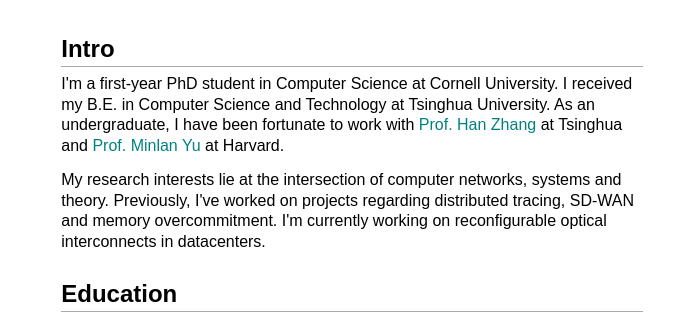
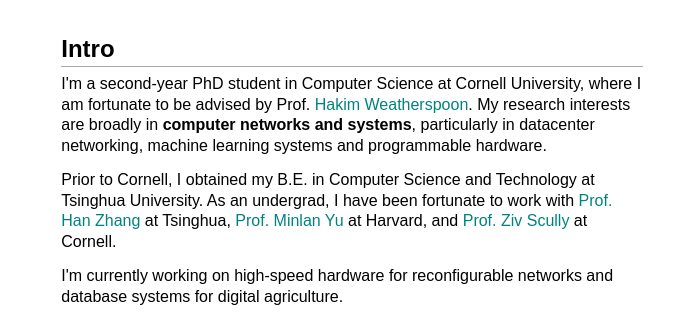
Before and after one commit to yxshen20/yxshen20.github.io, a plain HTML site: page index.html in a window 1280 px wide. Shown: the top 321 px of the page, 288-962 px from the left. Drawn offline with Linux system fonts and the light colour scheme.

Commit message:
2025.10 update

```diff
--- a/index.html
+++ b/index.html
@@ -30,19 +30,26 @@
                 <div class="main-content">
                     <h2 id="intro">Intro</h2>
                     <p>
-                        I'm a first-year PhD student in Computer Science at Cornell University.
+                        I'm a second-year PhD student in Computer Science at Cornell University, where I am fortunate to be advised by Prof. <a href="https://www.cs.cornell.edu/~hweather/" target="_blank">Hakim Weatherspoon</a>.
                         <!-- , working with -->
                         <!-- Prof. <a href="https://www.cs.cornell.edu/~hweather/" target="_blank">Hakim Weatherspoon</a> and Prof. <a href="https://ziv.codes/" target="_blank">Ziv Scully</a>.  -->
-                        I received my B.E. in Computer Science and Technology at Tsinghua University.
-                        As an undergraduate, I have been fortunate to work with
-                        <a href="https://www.insc.tsinghua.edu.cn/info/1157/2458.htm" target="_blank">Prof. Han Zhang</a> at Tsinghua and
-                        <a href="http://minlanyu.seas.harvard.edu/" target="_blank">Prof. Minlan Yu</a> at Harvard.
+                        My research interests are broadly in <b>computer networks and systems</b>, particularly in datacenter networking, machine learning systems and programmable hardware.
+
+                        <!-- Previously, I've worked on projects on distributed tracing, SD-WAN routing and memory scheduling. -->
+                        <!-- I received my B.E. in Computer Science and Technology at Tsinghua University. -->
+
                     </p>
                     <p>
-                        My research interests lie at the intersection of computer networks, systems and theory. Previously, I've worked on projects regarding distributed tracing, SD-WAN and memory overcommitment.
-                        I'm currently working on reconfigurable optical interconnects in datacenters.
+                        Prior to Cornell, I obtained my B.E. in Computer Science and Technology at Tsinghua University. As an undergrad,
+                        I have been fortunate to work with
+                        <a href="https://www.insc.tsinghua.edu.cn/info/1157/2458.htm" target="_blank">Prof. Han Zhang</a> at Tsinghua,
+                        <a href="http://minlanyu.seas.harvard.edu/" target="_blank">Prof. Minlan Yu</a> at Harvard, and
+                        <a href="https://ziv.codes/" target="_blank">Prof. Ziv Scully</a> at Cornell.
                         <!-- During my PhD, I aim to combine ideas from queueing theory and insights in systems mechanisms for performance optimization.
                         I also wish to expand my research to broader areas in computer systems, such as architecture and MLSys. -->
+                    </p>
+                    <p>
+                        I'm currently working on high-speed hardware for reconfigurable networks and database systems for digital agriculture.
                     </p>
 
                     <h2 id="education">Education</h2>
@@ -109,7 +116,7 @@
                             </li>
                         </ul>
 
-                        <h4>My favorite video game franchise is Pokemon</h4>
+                        <h4>I'm a huge Pokéfan</h4>
 
                         <ul>
                             <li>
@@ -128,9 +135,10 @@
         <br>
         <div class="footer">
             <p>
-                Last updated: Feb. 2025
+                Last updated: Oct. 2025
                 <br>
-                I have not updated my CV since my PhD application. I should really do something about that :/
+                <!-- I have not updated my CV since my PhD application. I should really do something about that :/ -->
+                <!-- I've finally updated my CV! Check it out <a href="./materials/Yunxi_Shen_CV.pdf" target="_blank">here</a>. -->
                 <!-- <br> © Copyright 2024 Yunxi Shen -->
             </p>
         </div>
```
